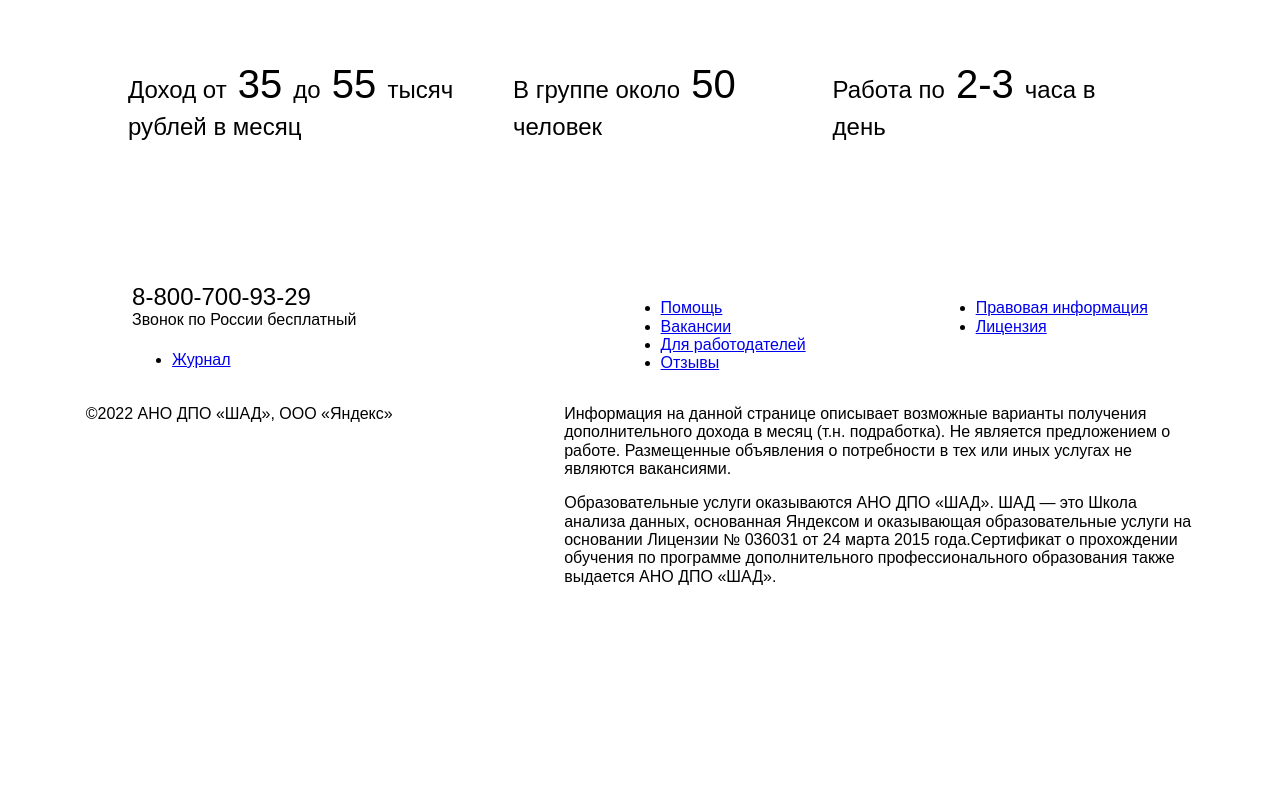
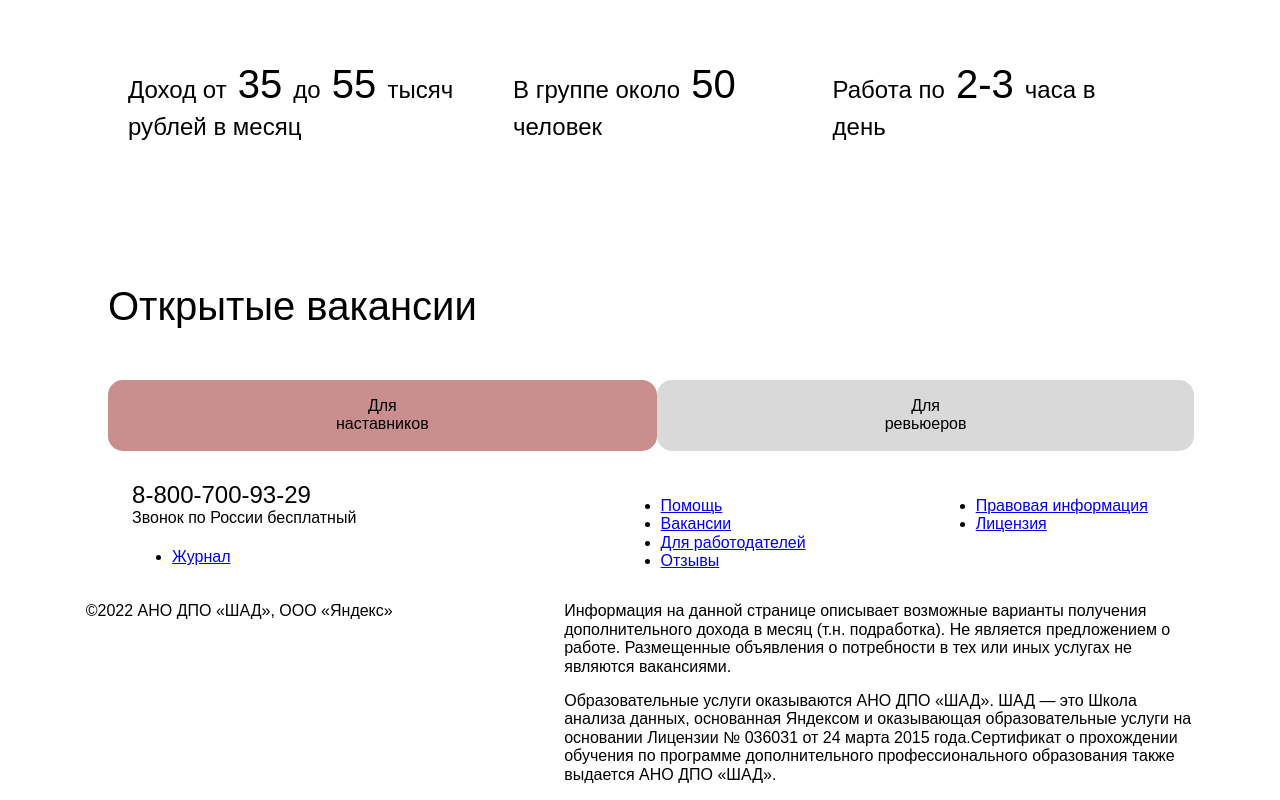
Before and after one commit to NurgaleevaDi/hr-landing, a React (Create React App) app: page / in a window 1280 px wide. Shown: the part 3804-4604 px from the top of the page. Before the commit the page ends 4406 px from the top, so only its background shows below. Built offline with nearby package versions, Linux system fonts and the light colour scheme.

Commit message:
block vacancies html+css (unfinished)

```diff
--- a/src/components/App.js
+++ b/src/components/App.js
@@ -7,6 +7,7 @@ import Expert from './Expert/Expert';
 import Faculties from './Faculties/Faculties';
 import Footer from './Footer/Footer';
 import Schedule from './Schedule/Schedule';
+import Vacancies from './Vacancies/Vacancies';
 
 function App() {
   return (
@@ -18,6 +19,7 @@ function App() {
       <Faculties />
       <Roles />
       <Schedule />
+      <Vacancies />
       <Footer />
     </>
   );
--- /dev/null
+++ b/src/components/Vacancies/Vacancies.css
@@ -0,0 +1,37 @@
+.vacancies {
+   padding: 0 108px;
+   margin: 0 auto;
+}
+
+.vacancies__title {
+   padding-bottom: 0;
+   margin: 0 0 50px;
+   color: #000000;
+   font-size: 40px;
+   line-height: 46.88px;
+   font-weight: 400;
+}
+
+.vacancies__container {
+   display: flex;
+   justify-content: space-between;
+   align-items: center;
+   padding: 0;
+   margin: 0 auto 30px;
+}
+
+.vacancies__button {
+   text-align: center;
+   background-color: #CA8E8E;
+   color: #000000;
+   border-radius: 15px;
+   border: 0;
+   margin: 0;
+   padding: 17px 228px;
+   font-size: 16px;
+   cursor: pointer;
+}
+
+.vacancies__button_disabled {
+   background-color: #D9D9D9;
+}
--- /dev/null
+++ b/src/components/Vacancies/Vacancies.js
@@ -0,0 +1,21 @@
+import React, { useState } from 'react';
+
+function Vacancies() {
+  const [isClicked, setIsClicked] = useState(true);
+
+  function handleOnClick() {
+    setIsClicked(!isClicked);
+  }
+
+  return (
+      <section className="vacancies">
+         <h2 className="vacancies__title">Открытые вакансии</h2>
+         <div className="vacancies__container">
+                  <button className={`vacancies__button ${isClicked ? '' : 'vacancies__button_disabled'}`} onClick={handleOnClick}>Для наставников</button>
+                  <button className={`vacancies__button ${isClicked ? 'vacancies__button_disabled' : ''}`} onClick={handleOnClick}>Для ревьюеров</button>
+         </div>
+      </section>
+  );
+}
+
+export default Vacancies;
--- a/src/index.css
+++ b/src/index.css
@@ -8,3 +8,4 @@
 @import url(./components/Schedule/Schedule.css);
 @import url(./components/Footer/Footer.css);
 @import url(./components/Faculties/Faculties.css);
+@import url(./components/Vacancies/Vacancies.css);
```
